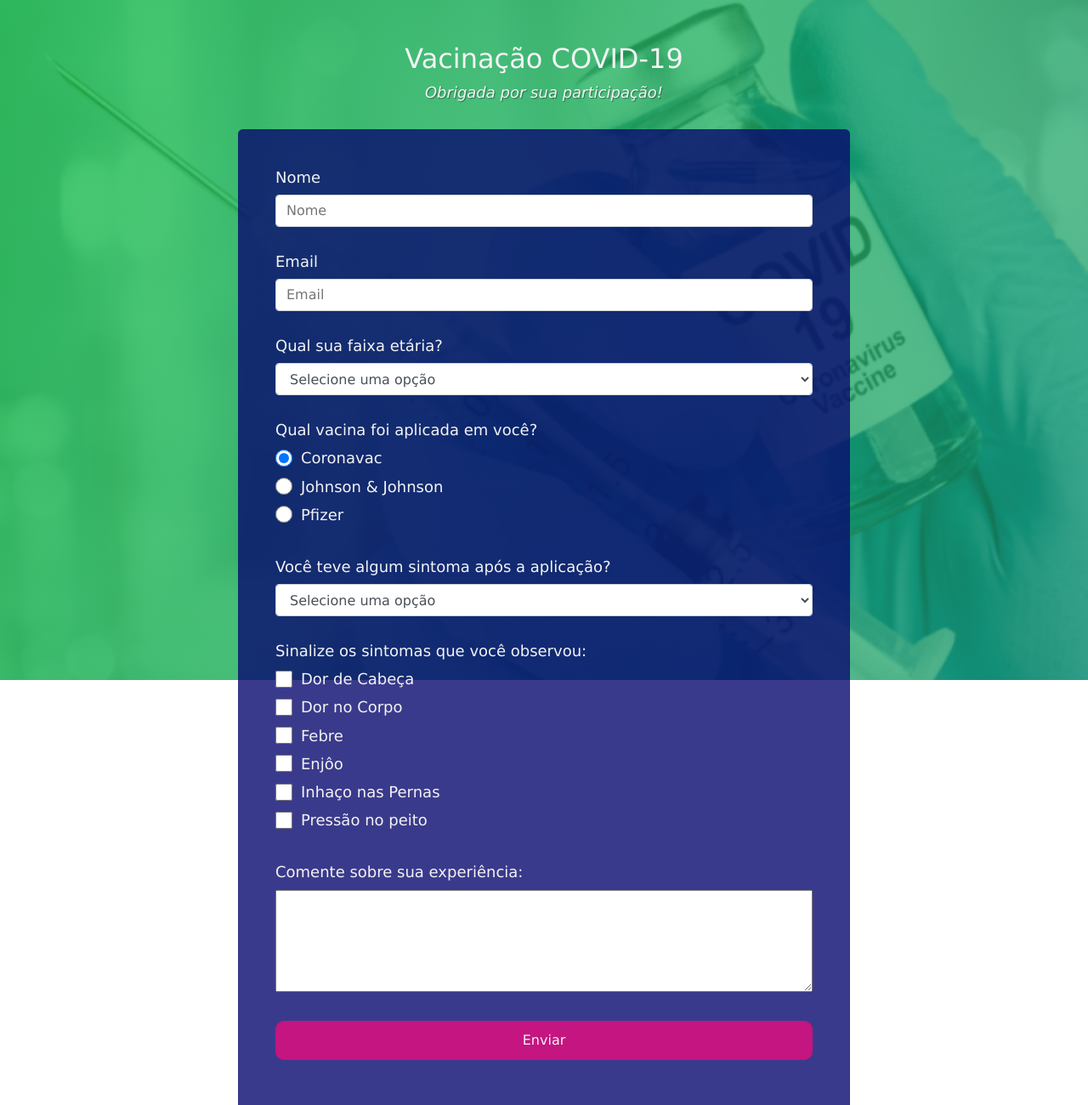
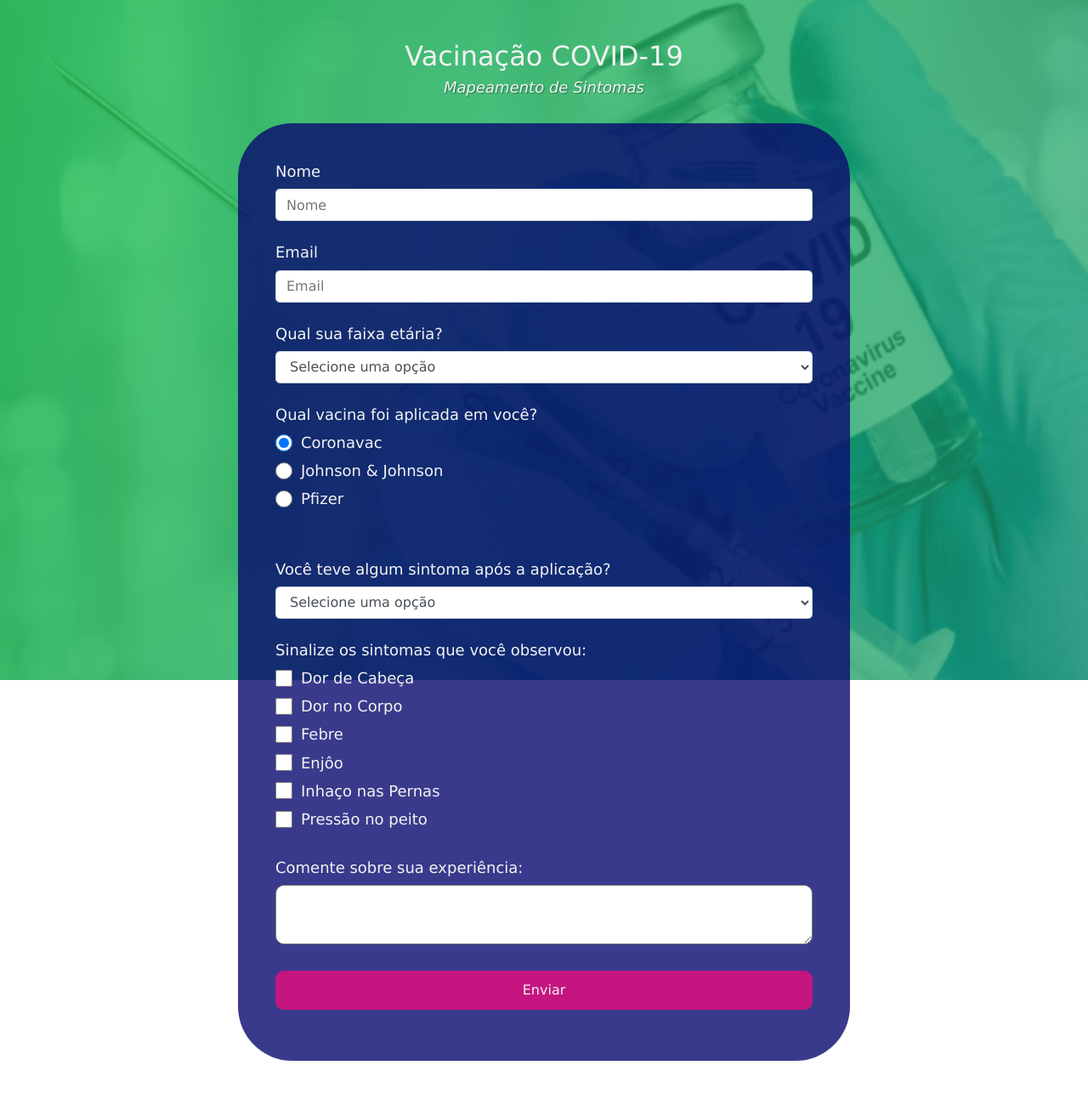
Before and after one commit to CamilleMiranda/formulario-desafio, a plain HTML site: page index.html in a window 1280 px wide. Shown: the top 1300 px of the page at 85% size. After the commit the page ends 1248 px from the top, so only its background shows below. Drawn offline with Linux system fonts and the light colour scheme.

Commit message:
personalização style

```diff
--- a/index.html
+++ b/index.html
@@ -7,12 +7,15 @@
   <link rel="stylesheet" type="text/css" href="style.css" media="screen">
   <title>Vacinação COVID-19</title>
 </head>
+
 <div class="container">
   <header class="header">
     <h1 id="title" class="text-center">Vacinação COVID-19</h1>
     <p id="description" class="description text-center">
-      Obrigada por sua participação! </p>
+      Mapeamento de Sintomas </p>
   </header>
+
+  <body>
     <form id="survey-form">
       <div class="form-group">
         <label id="name-label" for="name">Nome</label>
@@ -34,7 +37,7 @@
         </select>
       </div>
 
-    <div class="form-group">
+      <div class="form-group" id="check">
         <p>Qual vacina foi aplicada em você?</p>
         <label>
           <input name="user-recommend" value="definitely" type="radio" class="input-radio" checked />Coronavac</label>
@@ -46,7 +49,7 @@
 
       <div class="form-group">
         <p>
-        Você teve algum sintoma após a aplicação?
+          <br> Você teve algum sintoma após a aplicação?</br>
         </p>
         <select id="most-like" name="mostLike" class="form-control" required>
           <option disabled selected value>Selecione uma opção</option>
@@ -80,12 +83,12 @@
         <button type="submit" id="submit" class="submit-button">
           Enviar
         </button>
+
+        <script>alert("Dados Salvos com sucesso!");</script>
+
+    </form>
+
 </div>
-  </form>
-</div>
-
-<body>
-
 </body>
 
 </html>
--- a/style.css
+++ b/style.css
@@ -43,8 +43,8 @@ body::before {
 }
 
 h1 {
-  font-weight: 400;
-  line-height: 1.2;
+  font-weight: 500;
+  line-height: 1;
 }
 
 p {
@@ -106,12 +106,6 @@ button {
   text-shadow: 1px 1px 1px rgba(0, 0, 0, 0.4);
 }
 
-.clue {
-  margin-left: 0.25rem;
-  font-size: 0.9rem;
-  color: #e4e4e4;
-}
-
 .text-center {
   text-align: center;
 }
@@ -120,8 +114,8 @@ button {
 
 form {
   background: var(--color-darkblue-alpha);
-  padding: 2.5rem 0.625rem;
-  border-radius: 0.35rem;
+  padding: 2.5rem 1rem;
+  border-radius: 4rem;
 }
 
 @media (min-width: 480px) {
@@ -131,7 +125,7 @@ form {
 }
 
 .form-group {
-  margin: 0 auto 1.25rem auto;
+  margin: 0 auto 1rem auto;
   padding: 0.25rem;
 }
 
@@ -144,7 +138,7 @@ form {
   background-color: #fff;
   background-clip: padding-box;
   border: 1px solid #ced4da;
-  border-radius: 0.25rem;
+  border-radius: 0.3rem;
   transition: border-color 0.15s ease-in-out, box-shadow 0.15s ease-in-out;
 }
 
@@ -163,10 +157,11 @@ form {
 }
 
 .input-textarea {
-  min-height: 120px;
+  min-height: 70px;
   width: 100%;
   padding: 0.625rem;
   resize: vertical;
+  border-radius: 10px;
 }
 
 .submit-button {
```
Lines whose indentation alone changed are shown as unchanged.
